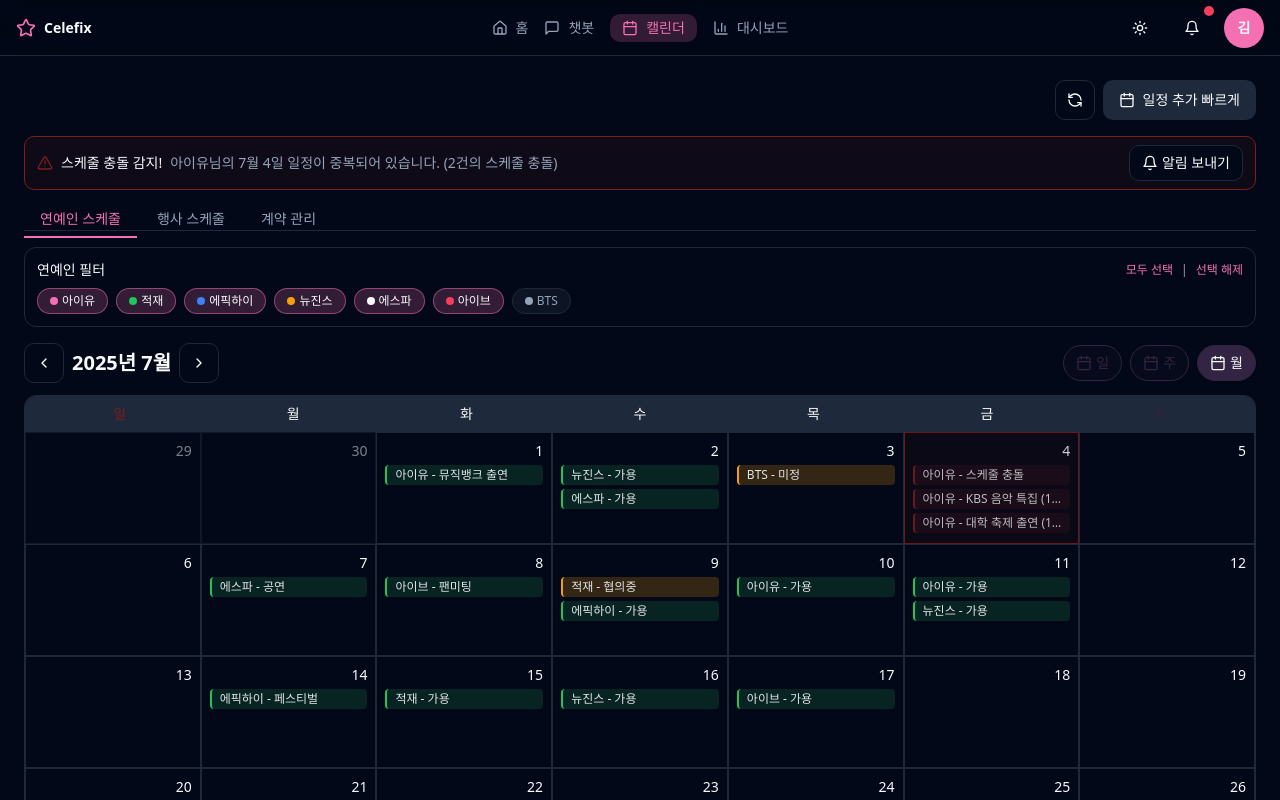
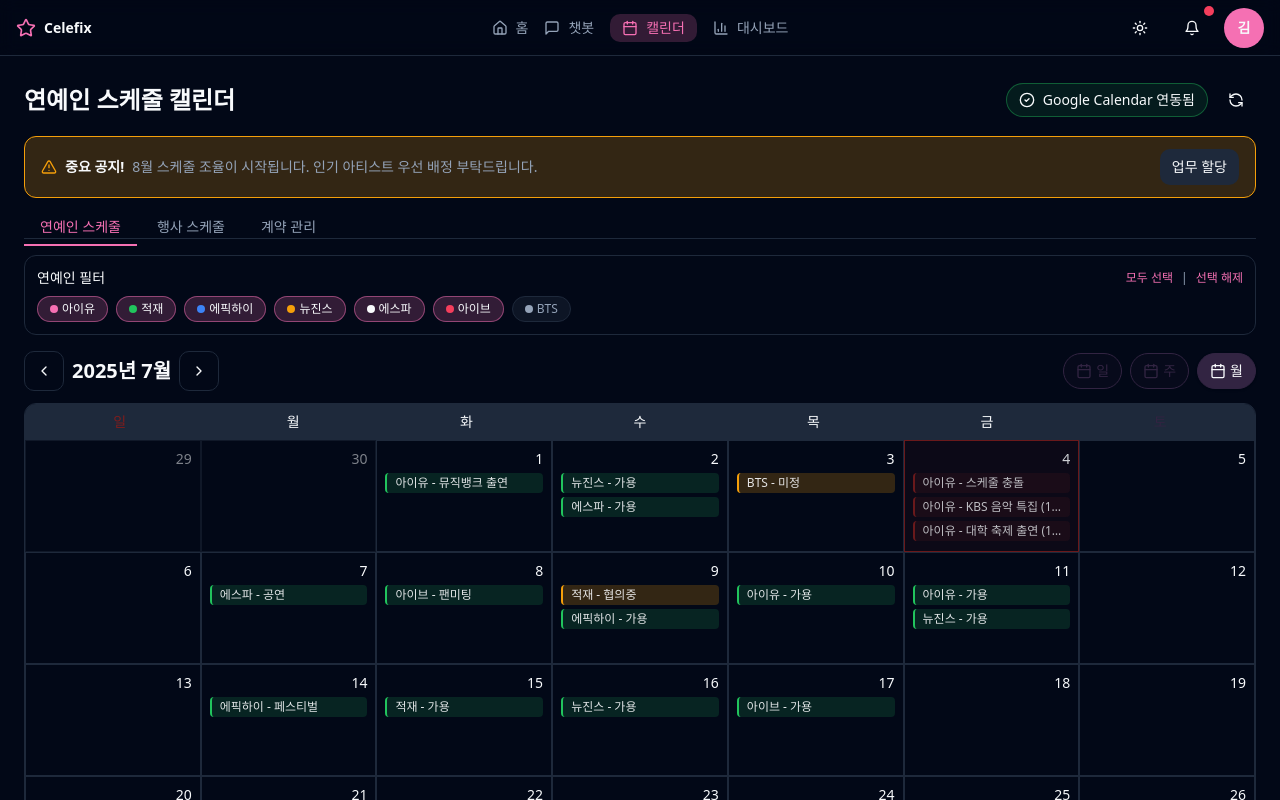
Before and after one commit to lje0722/celefix-auto-agent, a React (Vite) app: page /admin/calendar/talents in a window 1280 px wide. Shown: the top 800 px of the page. Built offline with nearby package versions, Linux system fonts and the light colour scheme.

Commit message:
Add similar layout to talent schedule
Add similar layout to the talent schedule page as the event schedule and contract management schedule pages.

```diff
--- a/src/pages/admin/CalendarTalents.tsx
+++ b/src/pages/admin/CalendarTalents.tsx
@@ -1,6 +1,6 @@
 import SEO from "@/components/SEO";
 import { NavLink } from "react-router-dom";
-import { AlertTriangle, Bell, Calendar as CalendarIcon, ChevronLeft, ChevronRight, Filter, Plus, RefreshCcw } from "lucide-react";
+import { AlertTriangle, Calendar as CalendarIcon, CheckCircle2, ChevronLeft, ChevronRight, Filter, Plus, RefreshCcw } from "lucide-react";
 import { Button } from "@/components/ui/button";
 
 import * as React from "react";
@@ -119,27 +119,27 @@ const CalendarTalents: React.FC = () => {
     <div>
       <SEO title="캘린더(연예인) | Celefix" description="연예인 가용 여부 캘린더" />
 
-      <section aria-label="상태 및 동기화" className="flex items-center justify-end mb-4">
+      <header className="mb-4 flex items-center justify-between">
+        <h1 className="text-2xl font-bold">연예인 스케줄 캘린더</h1>
         <div className="flex items-center gap-2">
-          <Button variant="outline" size="icon" onClick={onRefresh} aria-label="새로고침">
+          <div className="inline-flex items-center gap-2 rounded-full border border-success/40 bg-success/10 px-3 py-1.5">
+            <CheckCircle2 className="h-4 w-4 text-success-foreground" />
+            <span className="text-sm font-medium text-success-foreground">Google Calendar 연동됨</span>
+          </div>
+          <Button variant="ghost" size="icon" onClick={onRefresh} aria-label="새로고침">
             <RefreshCcw className="h-4 w-4" />
           </Button>
-          <Button variant="secondary" className="gap-2 text-sm">
-            <CalendarIcon className="h-4 w-4" /> 일정 추가 빠르게
-          </Button>
         </div>
-      </section>
+      </header>
 
-      <section aria-label="충돌 알림" className="mb-4">
-        <div className="flex items-center justify-between rounded-md border border-destructive bg-destructive/10 px-3 py-2">
-          <div className="flex items-center text-sm">
-            <AlertTriangle className="h-4 w-4 text-destructive mr-2" />
-            <span className="font-medium">스케줄 충돌 감지!</span>
-            <span className="ml-2 text-muted-foreground">아이유님의 7월 4일 일정이 중복되어 있습니다. (2건의 스케줄 충돌)</span>
+      <section aria-label="중요 공지" className="mb-4">
+        <div className="flex items-center justify-between rounded-lg border border-warning bg-warning/20 px-4 py-3">
+          <div className="flex items-center gap-2 text-sm">
+            <AlertTriangle className="h-4 w-4 text-warning" />
+            <span className="font-semibold">중요 공지!</span>
+            <span className="text-muted-foreground">8월 스케줄 조율이 시작됩니다. 인기 아티스트 우선 배정 부탁드립니다.</span>
           </div>
-          <Button variant="outline" size="sm" className="gap-1">
-            <Bell className="h-4 w-4" /> 알림 보내기
-          </Button>
+          <Button variant="secondary" size="sm">업무 할당</Button>
         </div>
       </section>
 
```
